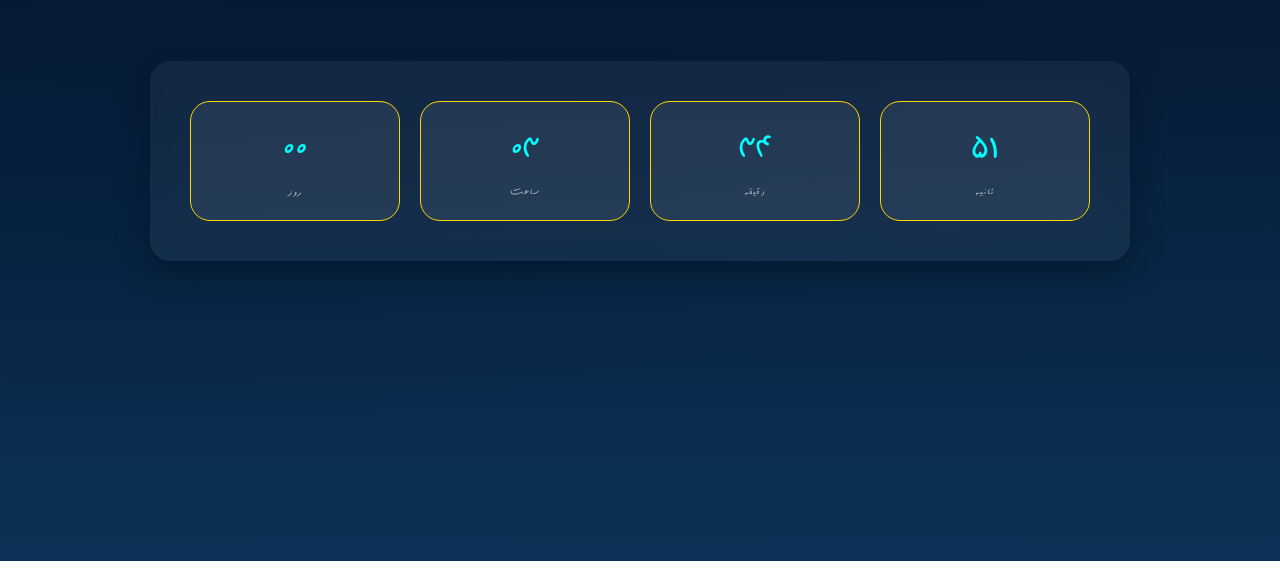
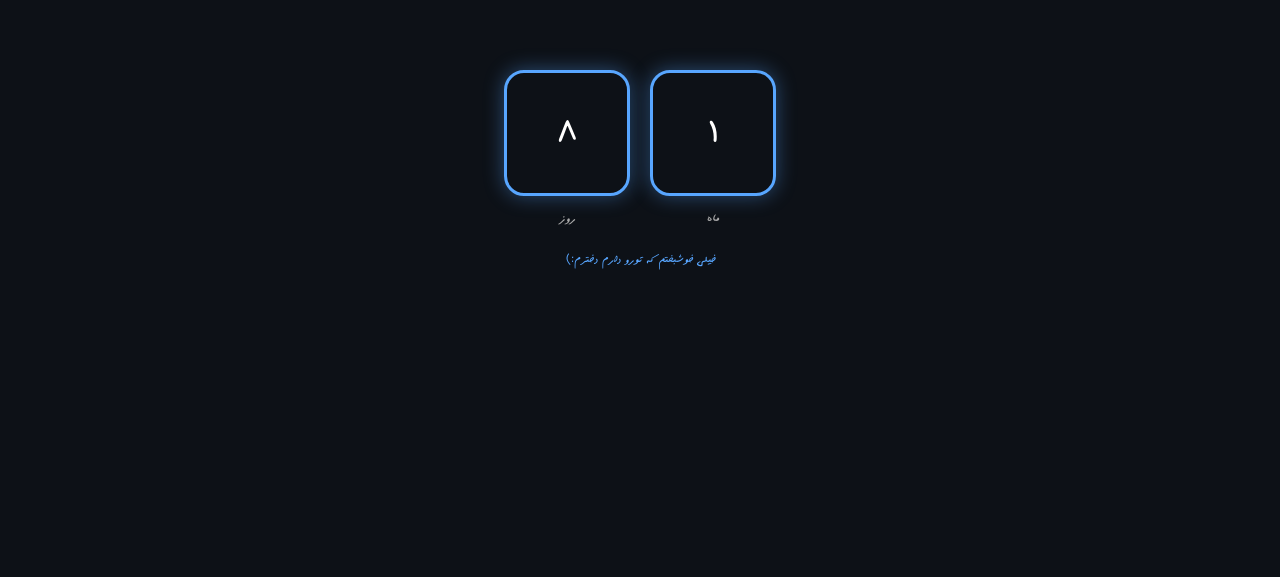
Before and after one commit to AA-10101-A/AAever.github.io, a plain HTML site: page index.html in a window 1280 px wide. Shown: the part 239-816 px from the top of the page. Drawn offline with Linux system fonts and the light colour scheme.

Commit message:
Update index.html

```diff
--- a/index.html
+++ b/index.html
@@ -1,160 +1,107 @@
 <!doctype html>
-<html lang="fa">
+<html lang="en">
 <head>
-  <meta charset="utf-8" />
-  <meta name="viewport" content="width=device-width, initial-scale=1" />
-  <title>A♾️A</title>
-    <link rel="icon" type="image/png" href="./a-retro-styled-pixel-art-illustration-of-a-mini-blue-heart-icon-free-png-removebg-preview.png" sizes="16x16">
-
-  <link href="https://fonts.googleapis.com/css2?family=Playfair+Display:wght@500;700&family=Inter:wght@300;400;600;700&display=swap" rel="stylesheet">
-
+  <meta charset="utf-8">
+  <title>4*(A♾️A)</title>
+  <link rel="icon" type="image/png" href="./a-retro-styled-pixel-art-illustration-of-a-mini-blue-heart-icon-free-png-removebg-preview.png" sizes="16x16">
   <style>
     @font-face {
         font-family: a;
         src: url(./Mj_Ghalam-1.TTF);
     }
-    :root{
-      --bg-1: #051029;
-      --bg-2: #0b3256;
-      --accent: #D4AF37;
-      --muted: rgba(255,255,255,0.6);
-      --glass: rgba(255,255,255,0.04);
+    body {
+      background:#0d1117;
+      color:white;
+      display:flex;
+      flex-direction:column;
+      justify-content:center;
+      align-items:center;
+      height:100vh;
+      font-family:a;
     }
 
-    body{
-      margin:0;
-      height:100vh;
+    .container {
+      display:flex;
+      gap:20px;
+    }
+
+    .square {
+      width:120px;
+      height:120px;
+      border:3px solid #58a6ff;
+      border-radius:20px;
       display:flex;
       align-items:center;
       justify-content:center;
-      font-family:a;
-      background: radial-gradient(1200px 600px at 10% 10%, rgba(3,27,56,0.6), transparent),
-                  linear-gradient(180deg,var(--bg-1), var(--bg-2));
-      color:#fff;
-      overflow:hidden;
-    }
-
-    .wrap{
-      background:rgba(255,255,255,0.05);
-      backdrop-filter:blur(10px);
-      border-radius:20px;
-      box-shadow:0 10px 30px rgba(2,16,32,0.6);
-      padding:40px;
-      max-width:900px;
-      width:90%;
-      text-align:center;
-    }
-
-    .countdown{
-      display:grid;
-      grid-template-columns:repeat(4,1fr);
-      gap:20px;
-    }
-
-    .unit{
-      background:rgba(255,255,255,0.07);
-      border:1px solid gold;
-      border-radius:20px;
-      padding:20px 10px;
-      color: aqua;
+      font-size:48px;
+      font-weight:700;
+      box-shadow:0 0 20px rgba(88,166,255,0.4);
       transition: all 0.3s ease;
     }
 
-    .value{
-      font-size:42px;
-      font-weight:700;
-      margin-bottom:8px;
+    .label {
+      margin-top:10px;
+      text-align:center;
+      font-size:18px;
+      color:#aaa;
     }
 
-    .label{
-      font-size:13px;
-      color:var(--muted);
-      letter-spacing:1px;
-    }
-
-    @keyframes pop{
-      0%{transform:scale(1)}
-      50%{transform:scale(1.15)}
-      100%{transform:scale(1)}
-    }
-    .pulse{animation:pop 0.6s ease}
-
-    @media (max-width: 768px) {
-      .countdown {
-        grid-template-columns: repeat(2, 1fr);
-      }
-      .value {
-        font-size: 36px;
-      }
-    }
-
-    @media (max-width: 480px) {
-      .countdown {
-        grid-template-columns: 1fr;
-      }
-      .wrap {
-        padding: 25px;
-      }
-      .unit {
-        padding: 15px 5px;
-      }
-      .value {
-        font-size: 30px;
-      }
+    .progress {
+      margin-top:20px;
+      color:#58a6ff;
+      font-size:16px;
+      direction: rtl;
     }
   </style>
 </head>
 <body>
-  <div class="wrap">
-    <div class="countdown">
-      <div class="unit"><div id="days" class="value">00</div><div class="label">روز</div></div>
-      <div class="unit"><div id="hours" class="value">00</div><div class="label">ساعت</div></div>
-      <div class="unit"><div id="minutes" class="value">00</div><div class="label">دقیقه</div></div>
-      <div class="unit"><div id="seconds" class="value">00</div><div class="label">ثانیه</div></div>
+  <div class="container">
+    <div>
+      <div id="dayBox" class="square">0</div>
+      <div class="label">روز</div>
+    </div>
+    <div>
+      <div id="monthBox" class="square">0</div>
+      <div class="label">ماه</div>
     </div>
   </div>
+  <div class="progress" id="progress">خیلی خوشبختم که تورو دارم دخترم:)</div>
 
-  <script>
-    const targetDate = new Date('2025-10-26T00:00:00');
+<script>
+  const dayBox = document.getElementById("dayBox");
+  const monthBox = document.getElementById("monthBox");
+  const progress = document.getElementById("progress");
+  const monthDays = [31, 31, 30, 30];
+  const totalDays = monthDays.reduce((a,b)=>a+b,0);
+  const totalDuration = 15 * 1000;
+  const stepTime = totalDuration / totalDays;
 
-    const el = {
-      days: document.getElementById('days'),
-      hours: document.getElementById('hours'),
-      minutes: document.getElementById('minutes'),
-      seconds: document.getElementById('seconds')
-    };
+  let day = 0;
+  let month = 0;
 
-    function pad(n){return String(n).padStart(2,'0');}
+  function updateDisplay() {
+    dayBox.textContent = day;
+    monthBox.textContent = month;
+  }
 
-    function update(){
-      const now = new Date();
-      let diff = Math.max(0, targetDate - now);
+  function nextStep() {
+    day++;
+    const currentMonthLength = monthDays[month] || 31;
 
-      const days = Math.floor(diff / (1000*60*60*24));
-      diff -= days*(1000*60*60*24);
-      const hours = Math.floor(diff / (1000*60*60));
-      diff -= hours*(1000*60*60);
-      const minutes = Math.floor(diff / (1000*60));
-      diff -= minutes*(1000*60);
-      const seconds = Math.floor(diff/1000);
-
-      setValue(el.days,pad(days));
-      setValue(el.hours,pad(hours));
-      setValue(el.minutes,pad(minutes));
-      setValue(el.seconds,pad(seconds));
+    if (day > currentMonthLength) {
+      day = 0;
+      month++;
     }
 
-    function setValue(node,text){
-      if(node.textContent!==text){
-        node.textContent=text;
-        node.classList.remove('pulse');
-        void node.offsetWidth;
-        node.classList.add('pulse');
-      }
+    updateDisplay();
+    if (month === 4 && day === 0) {
+      clearInterval(timer);
+      progress.textContent = "برو بریم برای سالگرد ۱۴۱۲۳۴۹۸ مون بانوی نازم:))";
     }
+  }
 
-    update();
-    setInterval(update,1000);
-  </script>
+  updateDisplay();
+  const timer = setInterval(nextStep, stepTime);
+</script>
 </body>
 </html>
```
